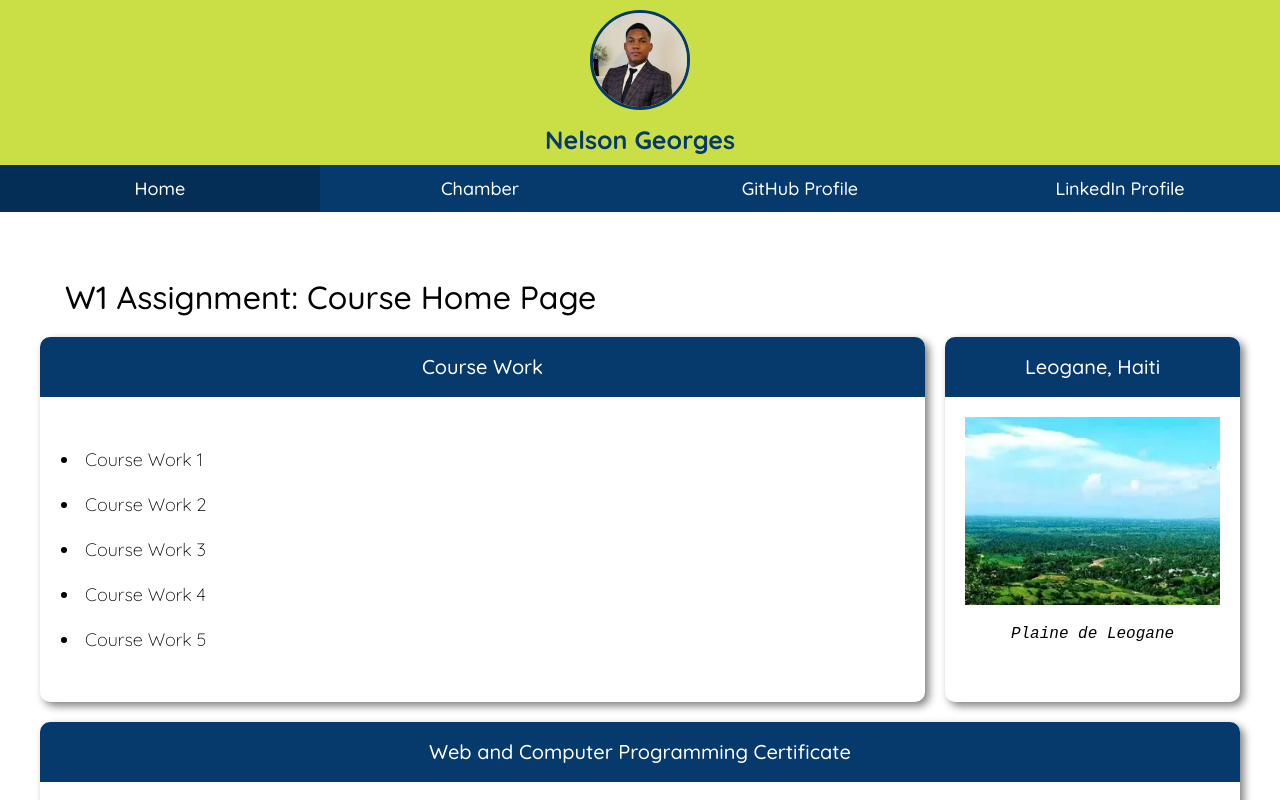
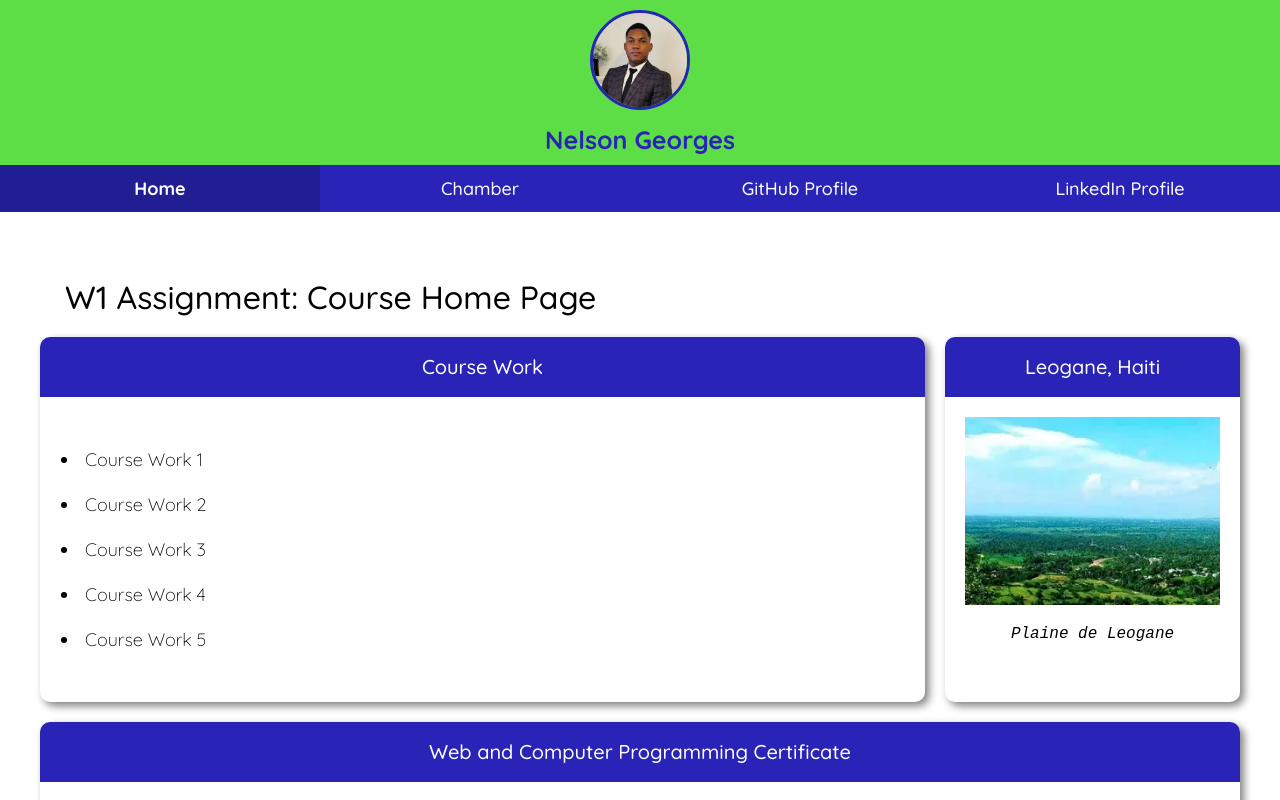
Before and after one commit to georson00/wdd231, a plain HTML site: page index.html in a window 1280 px wide. Shown: the top 800 px of the page. Drawn offline with Linux system fonts and the light colour scheme.

Commit message:
fixing errors

```diff
--- a/styles/larger.css
+++ b/styles/larger.css
@@ -4,7 +4,9 @@
 #menuButton{
     display: none;
 }
-
+header{
+    display: block;
+}
 .profile{
     display: flex;
     justify-content: center;
--- a/styles/small.css
+++ b/styles/small.css
@@ -1,7 +1,7 @@
 :root{
-  --primary-color: #cade46;
-  --secondary-color: #06396c;
-  --accent-color: #ecbb93;
+  --primary-color: #5dde46;
+  --secondary-color: #2924b7;
+  --accent-color: orange;
   --contrast-color: white;
 }
 
@@ -28,6 +28,9 @@ h1, h2, nav a{
 
 }
 header{
+  display: grid;
+  grid-template-columns: 1fr auto .5fr;
+  gap: 2px;
   background-color:  var(--primary-color);
   color: var(--contrast-color);
   box-shadow: 0 0 30px #333;
@@ -71,9 +74,7 @@ border: 3px solid var(--secondary-color);
   cursor: pointer;
   padding: .25rem 2vw;
   width: 100%;
-  text-align: right;
-  position:absolute;
-  top: 10px
+  margin-top: -65px;
 }
 nav {
   max-height: 0;
@@ -88,7 +89,7 @@ nav {
 
 }
 li.current-menu-item a{
-  background-color: rgba(0,0,0,0.2);
+  color: var(--accent-color)
 }
 nav ul{
   list-style-type: none;
@@ -110,8 +111,9 @@ ul.menuLinks li a{
 }
 
 
-li.current-menu-item a{
-  background-color: rgba(0,0,0,0.2);
+.current-menu-item a{
+  background: rgb(0,0,0,0.2);
+  font-weight: bold;
 }
 nav.open{
 
```
